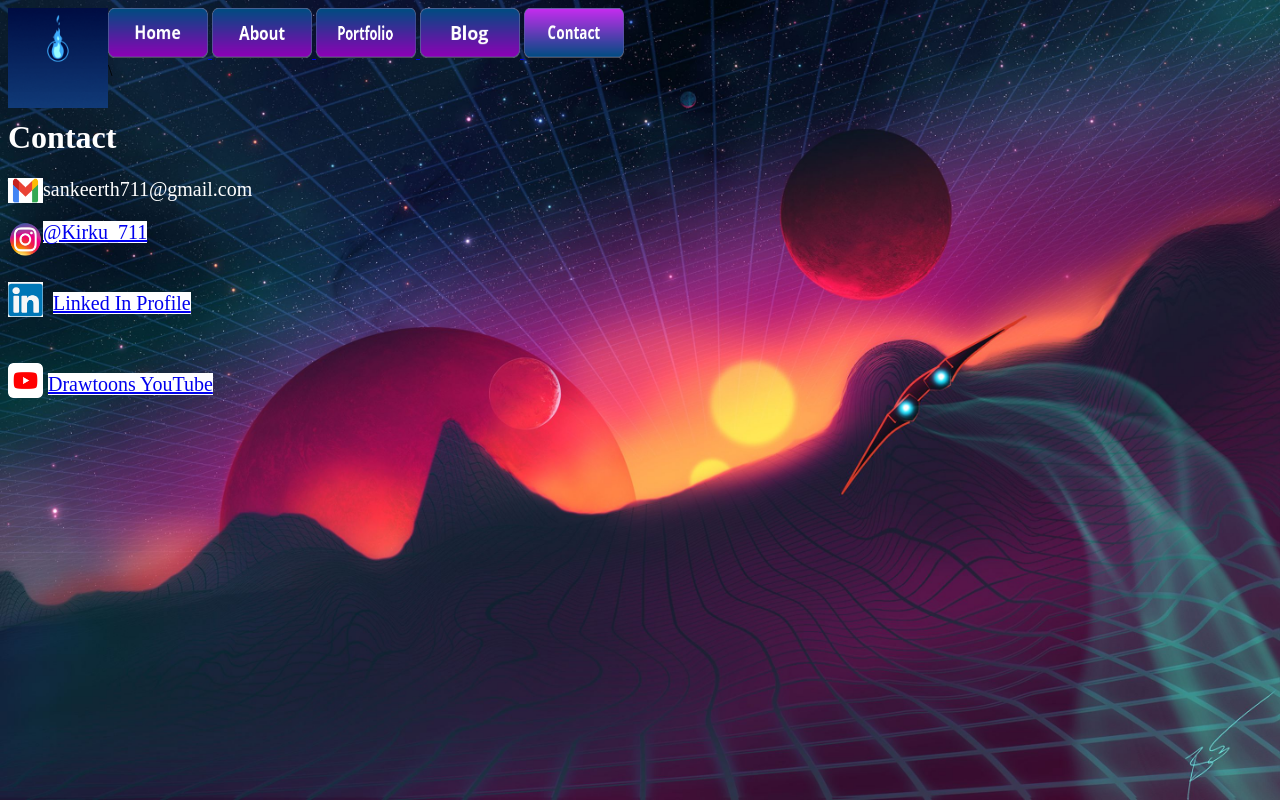
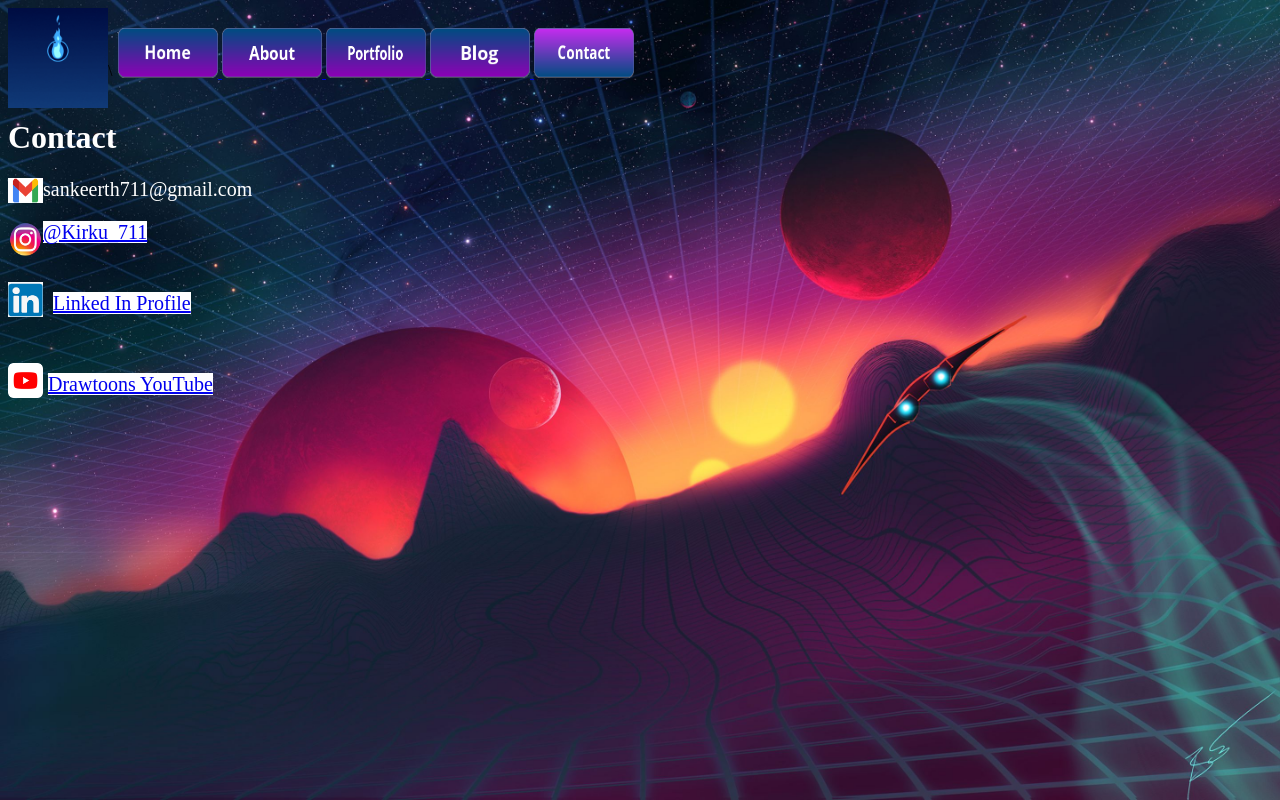
Before and after one commit to Sankeerth711/sankeerth711.github.io, a plain HTML site: page contact.html in a window 1280 px wide. Drawn offline with Linux system fonts and the light colour scheme.

Commit message:
Update contact.html

```diff
--- a/contact.html
+++ b/contact.html
@@ -44,6 +44,12 @@ h1 {
 
 span {
   background-color: white;
+}
+
+div.menu {
+  position: relative;
+  top: 20px;
+  left: 10px;
 }
 
     </style>
```
